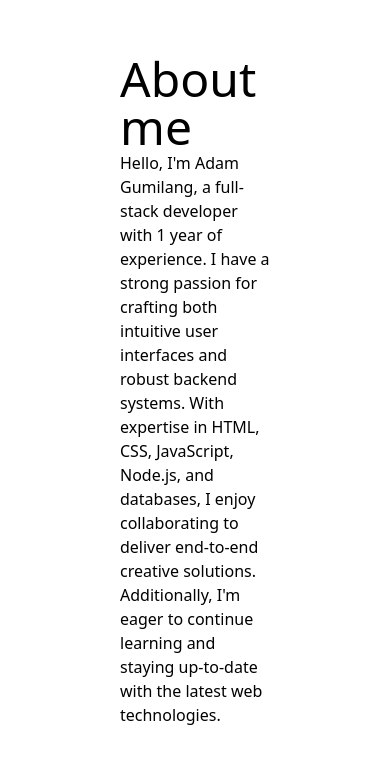
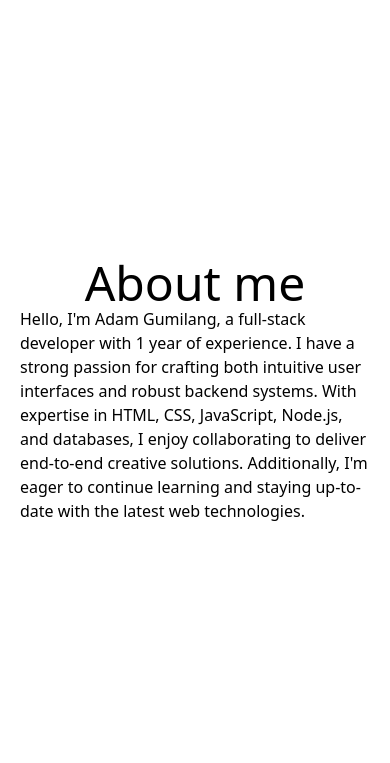
Before and after one commit to adam-gbyte/adam-gbyte, a SvelteKit app: page / in a window 390 px wide. Shown: the part 895-1658 px from the top of the page. Built offline with nearby package versions, Linux system fonts and the light colour scheme.

Commit message:
Update favicon and improve about section layout
Changed the favicon link in app.html to a new logo. Updated the about section's margin class in +page.svelte to use responsive 'md:mx-30' for better layout on medium screens.

```diff
--- a/src/app.html
+++ b/src/app.html
@@ -4,7 +4,7 @@
     <meta charset="utf-8" />
     <link
 			rel="icon"
-			href="https://ik.imagekit.io/ginvitations/assets/logo/Logo_GInvitations_v1_1.png"
+			href="https://ik.imagekit.io/gbyte/logo/Logo%20v5.2023.2%20(beta-circle).png"
 		/>
     <meta name="viewport" content="width=device-width, initial-scale=1" />
 
--- a/src/routes/+page.svelte
+++ b/src/routes/+page.svelte
@@ -32,7 +32,7 @@
 	</a>
 </section>
 
-<section id="about" class="flex flex-col h-screen items-center justify-center m-5 mx-30">
+<section id="about" class="flex flex-col h-screen items-center justify-center m-5 md:mx-30">
 	<h1 class="text-5xl">About me</h1>
 	<p>Hello, I'm Adam Gumilang, a full-stack developer with 1 year of experience. I have a strong passion for crafting both intuitive user interfaces and robust backend systems. With expertise in HTML, CSS, JavaScript, Node.js, and databases, I enjoy collaborating to deliver end-to-end creative solutions. Additionally, I'm eager to continue learning and staying up-to-date with the latest web technologies.</p>
 </section>
```
